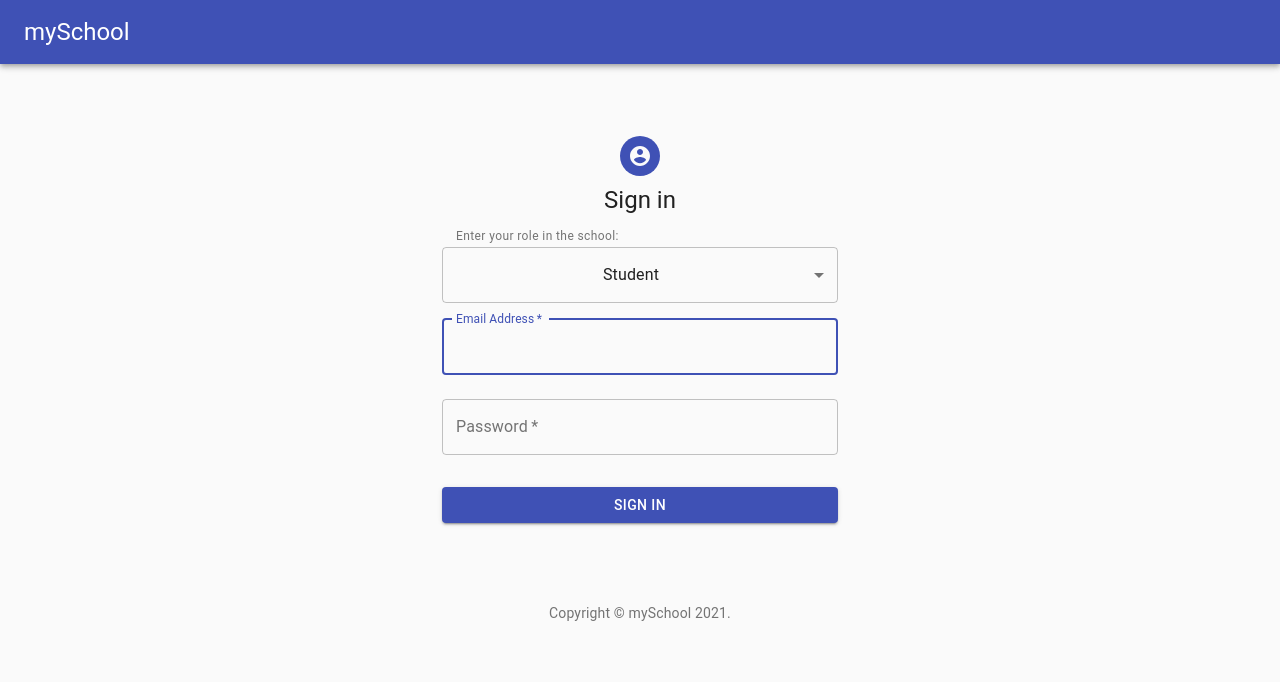
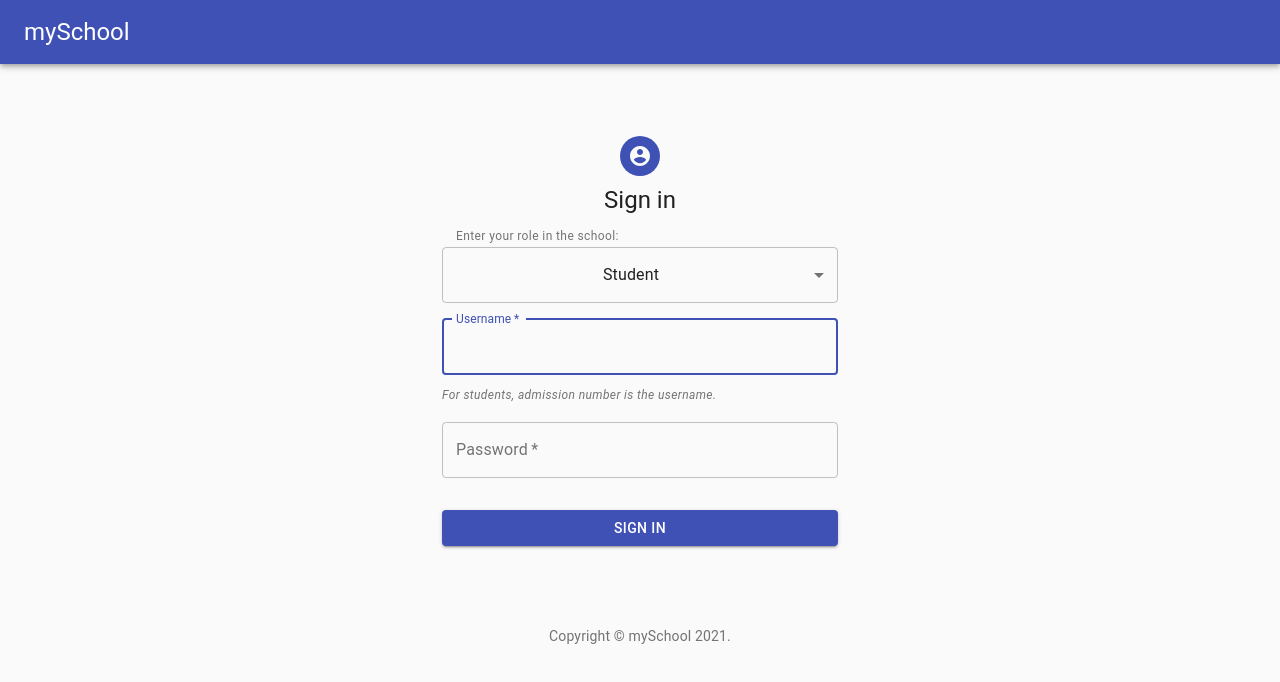
Before and after one commit to vashishtha28/mySchool, a React (Create React App) app in the folder frontend/: page / in a window 1280 px wide. Shown: the top 682 px of the page. Built offline with nearby package versions, Linux system fonts and the light colour scheme.

Commit message:
Updated username and role

```diff
--- a/frontend/src/pages/SignIn.js
+++ b/frontend/src/pages/SignIn.js
@@ -71,12 +71,14 @@ export default function SignIn() {
 //___________________________________Processing__________________________________________________
 
   const [user, setUser] = useState({
-    email: "",
+    username: "",
     password: "",
     role: "Student"
   });
 
   function handleChange(event){
+    event.preventDefault();
+    console.log(event.target);
     setUser((prev)=>{
       return {...prev, [event.target.name]: event.target.value};
     });
@@ -114,7 +116,8 @@ export default function SignIn() {
                     <Select
                       labelId="role"
                       id="role"
-                      value={user.role}
+                      name = "role"
+                      value = {user.role}
                       onChange={handleChange}
                       className={classes.selectEmpty}
 
@@ -132,15 +135,17 @@ export default function SignIn() {
               margin="normal"
               required
               fullWidth
-              id="email"
-              label="Email Address"
-              name="email"
-              autoComplete="email"
+              id="username"
+              label="Username"
+              name="username"
+              autoComplete="username"
               onChange = {handleChange}
               autoFocus
-              value = {user.email}
+              value = {user.username}
 
             />
+            <FormHelperText><i>For students, admission number is the username.</i></FormHelperText>
+
             <TextField
               variant="outlined"
               margin="normal"
```
